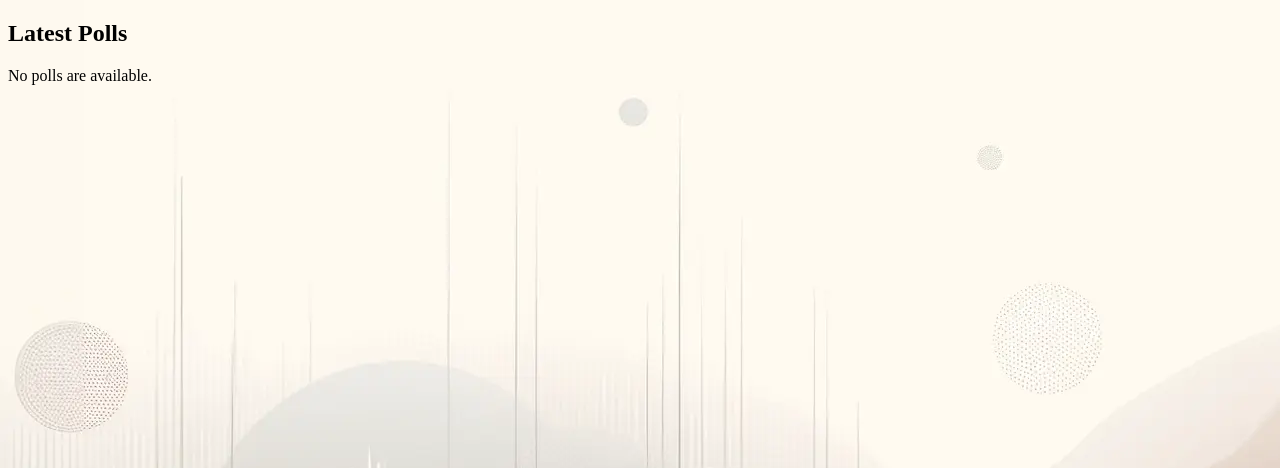
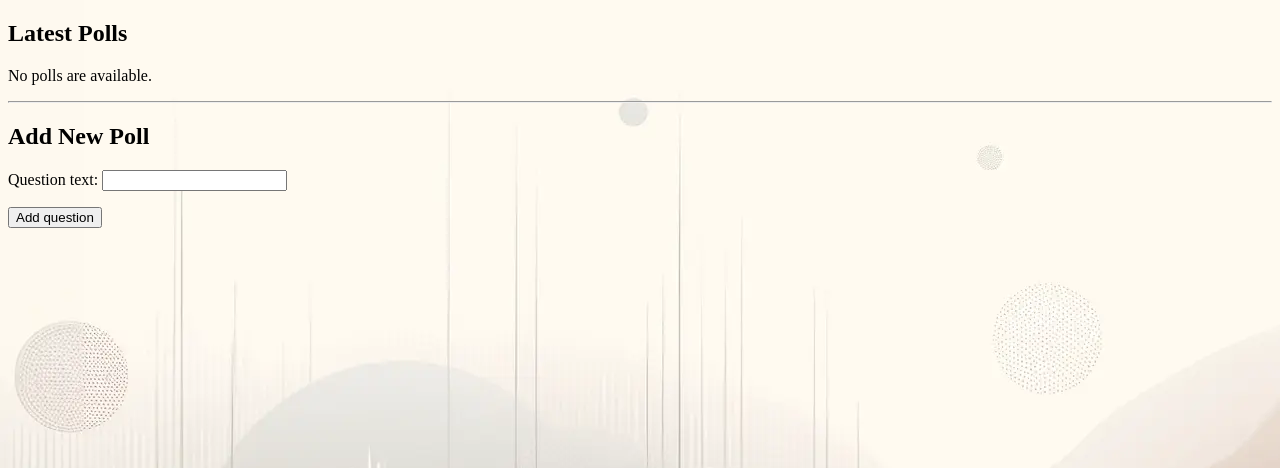
Before and after one commit to jkuusto/presenter, a Django app: page /polls/ in a window 1280 px wide. Shown: the part 118-586 px from the top of the page. Run offline with Django 4.2, Linux system fonts and the light colour scheme; data that the repository does not hold is empty.

Commit message:
Add feature for logged in users to add poll questions and choices, remove login requirement from detail page, add login requirement to vote, introduce flaw 1, update README

```diff
--- a/polls/forms.py
+++ b/polls/forms.py
@@ -1,6 +1,9 @@
 from django import forms
 from django.contrib.auth.models import User
 from django.contrib.auth.forms import UserCreationForm
+
+from .models import Choice, Question
+
 
 class UserRegisterForm(UserCreationForm):
     email = forms.EmailField()
@@ -8,3 +11,15 @@ class UserRegisterForm(UserCreationForm):
     class Meta:
         model = User
         fields = ['username', 'email', 'password1', 'password2']
+
+
+class QuestionForm(forms.ModelForm):
+    class Meta:
+        model = Question
+        fields = ['question_text']
+
+
+class ChoiceForm(forms.ModelForm):
+    class Meta:
+        model = Choice
+        fields = ['choice_text']
--- a/polls/templates/polls/auth.html
+++ b/polls/templates/polls/auth.html
@@ -7,7 +7,7 @@ Login / Register
 {% block content %}
     <h2>Login</h2>
 
-    <p>You have to be logged in to view poll details and vote.</p>
+    <p>You must be logged in to add content or vote.</p>
 
     <form method="POST">
         {% csrf_token %}
--- a/polls/templates/polls/index.html
+++ b/polls/templates/polls/index.html
@@ -15,4 +15,13 @@ Polls Main
     {% else %}
         <p>No polls are available.</p>
     {% endif %}
+
+    <hr>
+
+    <h2> Add New Poll</h2>
+    <form method="post">
+        {{ form.as_p }}
+        <button type="submit">Add question</button>
+    </form>
+
 {% endblock %}
--- a/polls/views.py
+++ b/polls/views.py
@@ -4,11 +4,12 @@ from django.urls import reverse
 from django.views import generic
 from django.utils import timezone
 from django.utils.decorators import method_decorator
-from django.contrib import messages
 from django.contrib.auth import login, authenticate
 from django.contrib.auth.decorators import login_required, user_passes_test
 from django.contrib.auth.forms import AuthenticationForm
-from .forms import UserRegisterForm
+from django.views.decorators.csrf import csrf_exempt
+
+from .forms import UserRegisterForm, QuestionForm, ChoiceForm
 
 from .models import Question, Choice
 
@@ -25,8 +26,22 @@ class IndexView(generic.ListView):
         return (Question.objects.filter(pub_date__lte=timezone.now())
                 .order_by("-pub_date")[:5])
 
+    def get_context_data(self, **kwargs):
+        context = super().get_context_data(**kwargs)
+        context['form'] = QuestionForm()
+        return context
 
-@method_decorator(login_required, name='dispatch')
+    @method_decorator(login_required)
+    def post(self, request, *args, **kwargs):
+        form = QuestionForm(request.POST)
+        if form.is_valid():
+            question = form.save(commit=False)
+            question.pub_date = timezone.now()  # set pub_date to current time
+            question.save()
+            return redirect('polls:index')
+        return render(request, self.template_name, {'form': form})
+
+
 class DetailView(generic.DetailView):
     model = Question
     template_name = "polls/detail.html"
@@ -37,12 +52,30 @@ class DetailView(generic.DetailView):
         """
         return Question.objects.filter(pub_date__lte=timezone.now())
 
+    def get_context_data(self, **kwargs):
+        context = super().get_context_data(**kwargs)
+        context['form'] = ChoiceForm()
+        return context
+
+    @method_decorator(csrf_exempt)
+    @method_decorator(login_required)
+    def post(self, request, *args, **kwargs):
+        form = ChoiceForm(request.POST)
+        if form.is_valid():
+            choice = form.save(commit=False)
+            choice.question = self.get_object()
+            choice.save()
+            return redirect('polls:detail', pk=self.get_object().pk)
+        return render(request, self.template_name, {'form': form, 'question': self.get_object()})
+
 
 class ResultsView(generic.DetailView):
     model = Question
     template_name = "polls/results.html"
 
 
+@csrf_exempt
+@login_required
 def vote(request, question_id):
     question = get_object_or_404(Question, pk=question_id)
     try:
```
Also changed, not shown: polls/templates/polls/detail.html (+12 -1 lines), README.md.
